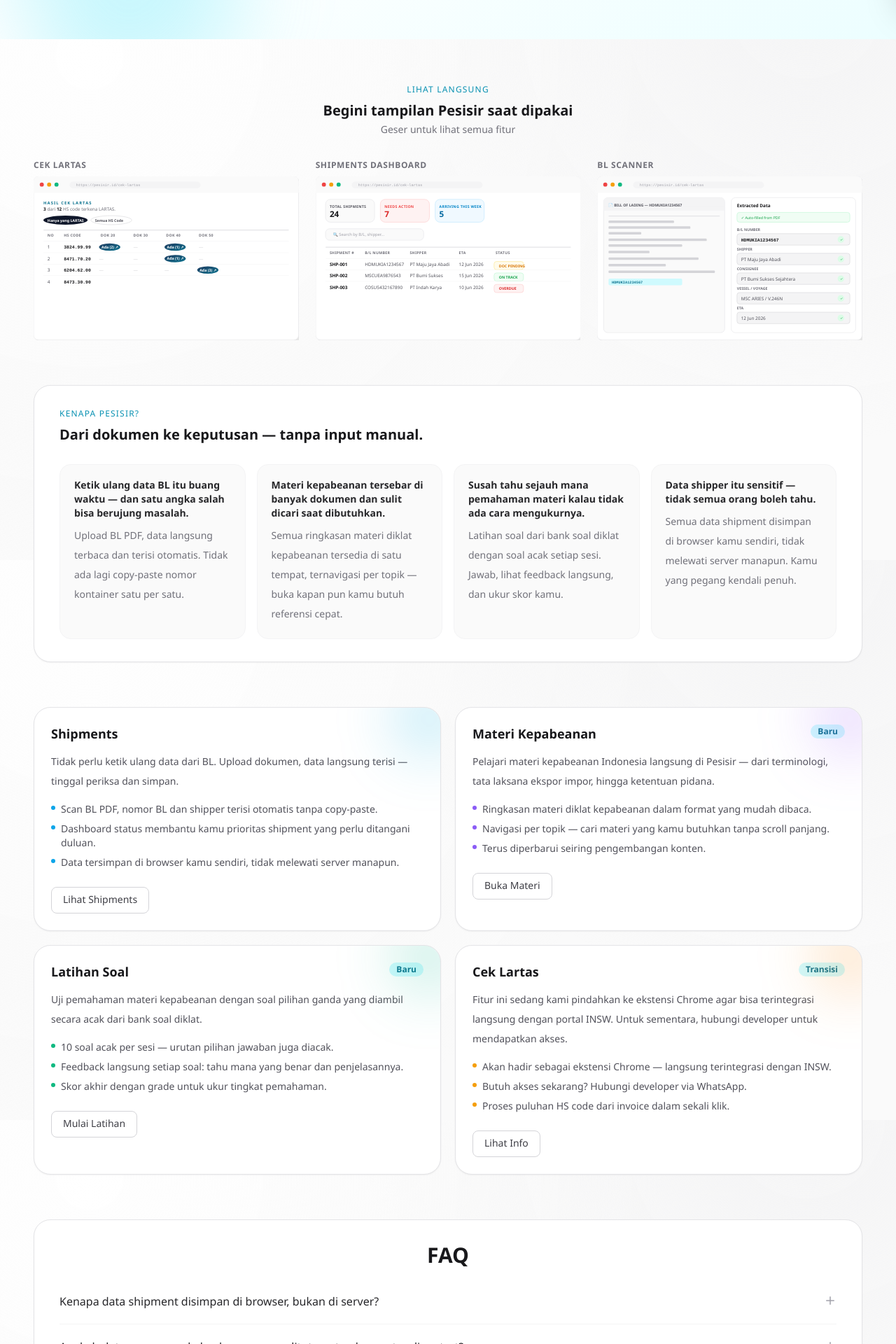
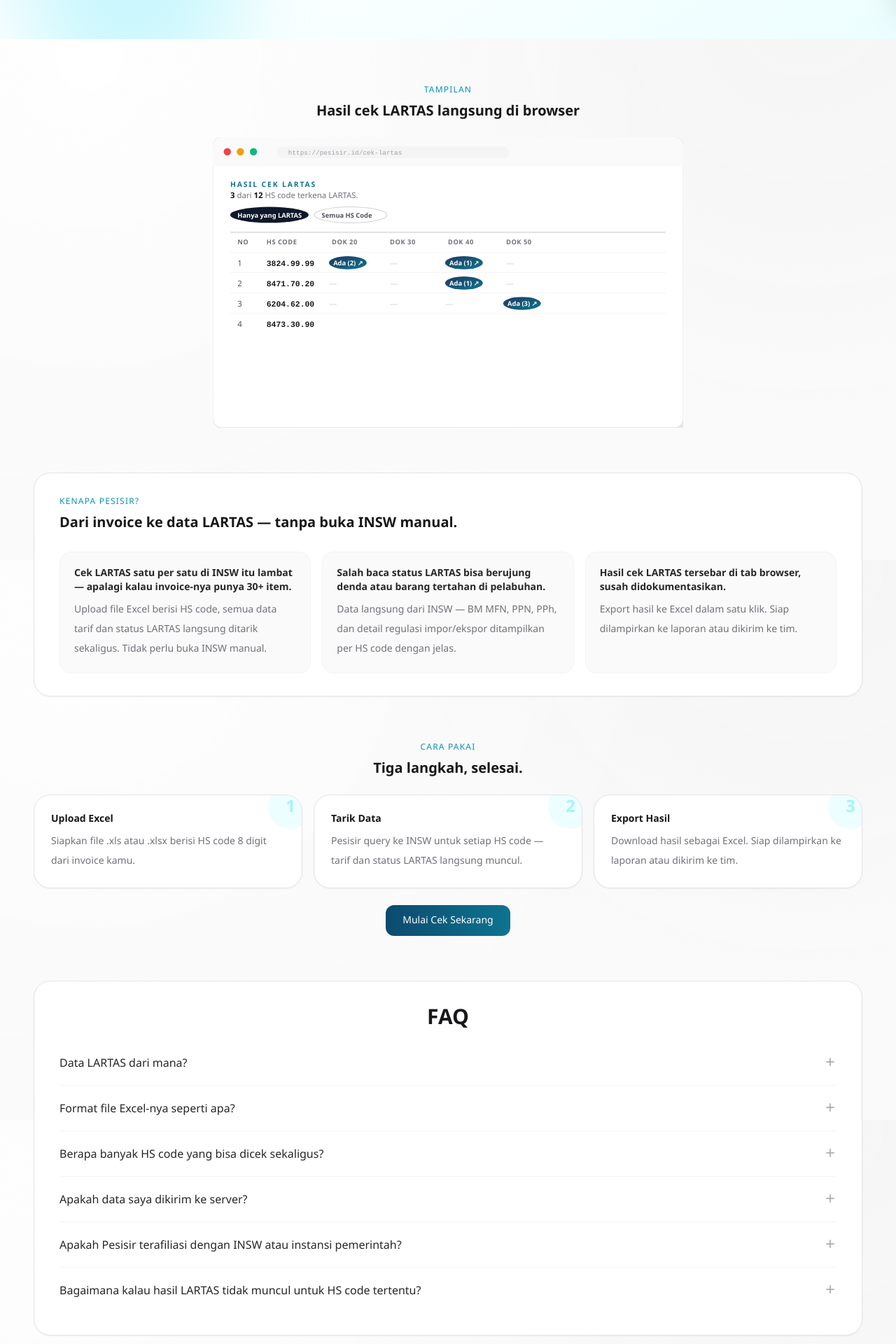
Before and after one commit to apktntaj/insscan, a Next.js app: page / in a window 1280 px wide. Shown: the part 800-2720 px from the top of the page at 70% size. Built offline with nearby package versions, Linux system fonts and the light colour scheme.

Commit message:
Focus on cek lartas service

```diff
--- a/app/page.jsx
+++ b/app/page.jsx
@@ -2,125 +2,50 @@
 
 import React, { useState } from "react";
 import Link from "next/link";
-import { CekLartasMockup, ShipmentMockup, BlScannerMockup } from "./presentation/components/common/ProductMockup";
-
-const productCards = [
-  {
-    title: "Shipments",
-    description:
-      "Tidak perlu ketik ulang data dari BL. Upload dokumen, data langsung terisi — tinggal periksa dan simpan.",
-    points: [
-      "Scan BL PDF, nomor BL dan shipper terisi otomatis tanpa copy-paste.",
-      "Dashboard status membantu kamu prioritas shipment yang perlu ditangani duluan.",
-      "Data tersimpan di browser kamu sendiri, tidak melewati server manapun.",
-    ],
-    href: "/shipments",
-    cta: "Lihat Shipments",
-    accent: "from-sky-500/20 to-cyan-500/20",
-    dot: "bg-sky-500",
-    badge: null,
-  },
-  {
-    title: "Materi Kepabeanan",
-    description:
-      "Pelajari materi kepabeanan Indonesia langsung di Pesisir — dari terminologi, tata laksana ekspor impor, hingga ketentuan pidana.",
-    points: [
-      "Ringkasan materi diklat kepabeanan dalam format yang mudah dibaca.",
-      "Navigasi per topik — cari materi yang kamu butuhkan tanpa scroll panjang.",
-      "Terus diperbarui seiring pengembangan konten.",
-    ],
-    href: "/learn",
-    cta: "Buka Materi",
-    accent: "from-violet-500/20 to-purple-500/20",
-    dot: "bg-violet-500",
-    badge: "Baru",
-  },
-  {
-    title: "Latihan Soal",
-    description:
-      "Uji pemahaman materi kepabeanan dengan soal pilihan ganda yang diambil secara acak dari bank soal diklat.",
-    points: [
-      "10 soal acak per sesi — urutan pilihan jawaban juga diacak.",
-      "Feedback langsung setiap soal: tahu mana yang benar dan penjelasannya.",
-      "Skor akhir dengan grade untuk ukur tingkat pemahaman.",
-    ],
-    href: "/exercise",
-    cta: "Mulai Latihan",
-    accent: "from-emerald-500/20 to-teal-500/20",
-    dot: "bg-emerald-500",
-    badge: "Baru",
-  },
-  {
-    title: "Cek Lartas",
-    description:
-      "Fitur ini sedang kami pindahkan ke ekstensi Chrome agar bisa terintegrasi langsung dengan portal INSW. Untuk sementara, hubungi developer untuk mendapatkan akses.",
-    points: [
-      "Akan hadir sebagai ekstensi Chrome — langsung terintegrasi dengan INSW.",
-      "Butuh akses sekarang? Hubungi developer via WhatsApp.",
-      "Proses puluhan HS code dari invoice dalam sekali klik.",
-    ],
-    href: "/cek-lartas",
-    cta: "Lihat Info",
-    accent: "from-amber-500/20 to-orange-500/20",
-    dot: "bg-amber-500",
-    badge: "Transisi",
-  },
-];
+import { CekLartasMockup } from "./presentation/components/common/ProductMockup";
 
 const whyReasons = [
   {
-    pain: "Ketik ulang data BL itu buang waktu — dan satu angka salah bisa berujung masalah.",
+    pain: "Cek LARTAS satu per satu di INSW itu lambat — apalagi kalau invoice-nya punya 30+ item.",
     solve:
-      "Upload BL PDF, data langsung terbaca dan terisi otomatis. Tidak ada lagi copy-paste nomor kontainer satu per satu.",
+      "Upload file Excel berisi HS code, semua data tarif dan status LARTAS langsung ditarik sekaligus. Tidak perlu buka INSW manual.",
   },
   {
-    pain: "Materi kepabeanan tersebar di banyak dokumen dan sulit dicari saat dibutuhkan.",
+    pain: "Salah baca status LARTAS bisa berujung denda atau barang tertahan di pelabuhan.",
     solve:
-      "Semua ringkasan materi diklat kepabeanan tersedia di satu tempat, ternavigasi per topik — buka kapan pun kamu butuh referensi cepat.",
+      "Data langsung dari INSW — BM MFN, PPN, PPh, dan detail regulasi impor/ekspor ditampilkan per HS code dengan jelas.",
   },
   {
-    pain: "Susah tahu sejauh mana pemahaman materi kalau tidak ada cara mengukurnya.",
+    pain: "Hasil cek LARTAS tersebar di tab browser, susah didokumentasikan.",
     solve:
-      "Latihan soal dari bank soal diklat dengan soal acak setiap sesi. Jawab, lihat feedback langsung, dan ukur skor kamu.",
-  },
-  {
-    pain: "Data shipper itu sensitif — tidak semua orang boleh tahu.",
-    solve: "Semua data shipment disimpan di browser kamu sendiri, tidak melewati server manapun. Kamu yang pegang kendali penuh.",
+      "Export hasil ke Excel dalam satu klik. Siap dilampirkan ke laporan atau dikirim ke tim.",
   },
 ];
 
 const faqs = [
   {
-    q: "Kenapa data shipment disimpan di browser, bukan di server?",
-    a: "Privasi. Data shipment (terutama shipper) bersifat sensitif secara bisnis. Dengan menyimpannya di browser, kamu punya kendali penuh. Tidak ada yang bisa mengakses data kamu selain kamu sendiri.",
+    q: "Data LARTAS dari mana?",
+    a: "Langsung dari API INSW (Indonesia National Single Window) — sumber resmi yang sama yang dipakai portal insw.go.id.",
   },
   {
-    q: "Apakah data saya aman kalau browser-nya ditutup atau komputer di-restart?",
-    a: "Ya, aman. Data shipment persisten selama tidak berpindah perangkat atau berganti browser.",
+    q: "Format file Excel-nya seperti apa?",
+    a: "Cukup satu kolom berisi HS code 8 digit. Tidak perlu header khusus — Pesisir akan membaca semua angka 8 digit yang ditemukan di file.",
   },
   {
-    q: "Kenapa fitur Cek Lartas sedang tidak aktif?",
-    a: "Cek Lartas sedang kami pindahkan ke ekstensi Google Chrome agar bisa terintegrasi langsung dengan portal INSW tanpa perlu berpindah tab. Kalau kamu butuh akses sekarang, hubungi developer via WhatsApp — kami bisa membukakan aksesnya.",
+    q: "Berapa banyak HS code yang bisa dicek sekaligus?",
+    a: "Paket gratis dibatasi 10 HS code per hari. Upgrade ke Pro (Rp26.000/bulan) untuk query unlimited tanpa batas harian.",
   },
   {
-    q: "Materi kepabeanan yang tersedia di Pesisir dari mana sumbernya?",
-    a: "Konten materi disusun berdasarkan materi diklat kepabeanan. Ini bukan pengganti sumber resmi — selalu verifikasi ke regulasi terbaru dari DJBC untuk keperluan profesional.",
-  },
-  {
-    q: "Soal latihan di Pesisir dari mana?",
-    a: "Soal-soal diambil dari bank soal diklat kepabeanan. Setiap sesi menampilkan 10 soal yang dipilih secara acak, dengan urutan pilihan jawaban yang juga diacak agar kamu tidak menghafal posisi jawaban.",
-  },
-  {
-    q: "Apakah Pesisir gratis?",
-    a: "Ya, saat ini semua fitur Pesisir gratis digunakan tanpa perlu membuat akun.",
+    q: "Apakah data saya dikirim ke server?",
+    a: "File Excel yang kamu upload diproses di browser — tidak disimpan di server manapun. Hanya HS code yang dikirim ke INSW untuk dicek.",
   },
   {
     q: "Apakah Pesisir terafiliasi dengan INSW atau instansi pemerintah?",
     a: "Tidak. Pesisir adalah tool independen yang dibuat untuk membantu staf operasional PPJK dan freight forwarder.",
   },
   {
-    q: "Bagaimana kalau saya menemukan bug atau ingin mengusulkan fitur?",
-    a: "Kamu bisa menyampaikannya langsung di halaman Feedback. Ada form saran dan kontak WhatsApp yang bisa kamu gunakan.",
+    q: "Bagaimana kalau hasil LARTAS tidak muncul untuk HS code tertentu?",
+    a: "Beberapa HS code memang tidak memiliki regulasi LARTAS aktif — artinya barang tersebut bebas tanpa persyaratan izin. Data tetap menampilkan tarif BM, PPN, dan PPh jika tersedia.",
   },
 ];
 
@@ -154,67 +79,6 @@
   );
 }
 
-/**
- * Carousel pagination untuk why section di mobile.
- * @param {{ items: typeof whyReasons }} props
- */
-function WhyCarousel({ items }) {
-  const [current, setCurrent] = useState(0);
-  const startX = React.useRef(null);
-
-  function handleTouchStart(e) {
-    startX.current = e.touches[0].clientX;
-  }
-
-  function handleTouchEnd(e) {
-    if (startX.current === null) return;
-    const diff = startX.current - e.changedTouches[0].clientX;
-    if (diff > 40 && current < items.length - 1) setCurrent((c) => c + 1);
-    if (diff < -40 && current > 0) setCurrent((c) => c - 1);
-    startX.current = null;
-  }
-
-  return (
-    <div className="mt-7 sm:hidden">
-      {/* Card */}
-      <div
-        className="overflow-hidden"
-        onTouchStart={handleTouchStart}
-        onTouchEnd={handleTouchEnd}
-      >
-        <div
-          className="flex transition-transform duration-300 ease-in-out"
-          style={{ transform: `translateX(-${current * 100}%)` }}
-        >
-          {items.map((item) => (
-            <div
-              key={item.pain}
-              className="w-full shrink-0 rounded-2xl border border-zinc-100 bg-zinc-50 p-5"
-            >
-              <p className="text-sm font-semibold text-zinc-800">{item.pain}</p>
-              <p className="mt-2 text-sm leading-7 text-zinc-500">{item.solve}</p>
-            </div>
-          ))}
-        </div>
-      </div>
-
-      {/* Dot indicators */}
-      <div className="mt-4 flex justify-center gap-2">
-        {items.map((_, i) => (
-          <button
-            key={i}
-            aria-label={`Slide ${i + 1}`}
-            onClick={() => setCurrent(i)}
-            className={`h-2 rounded-full transition-all duration-200 ${
-              i === current ? "w-5 bg-cyan-500" : "w-2 bg-zinc-300"
-            }`}
-          />
-        ))}
-      </div>
-    </div>
-  );
-}
-
 export default function Home() {
   const [activeIndex, setActiveIndex] = useState(null);
 
@@ -234,85 +98,50 @@
             Pesisir
           </p>
           <h1 className="mt-6 bg-gradient-to-r from-sky-900 to-cyan-700 bg-clip-text text-4xl font-semibold tracking-tight text-transparent sm:text-5xl lg:text-6xl">
-            Kerja lebih cepat dan tepat.
+            Cek LARTAS puluhan HS code dalam sekali klik.
           </h1>
           <p className="mx-auto mt-5 max-w-2xl text-base leading-8 text-zinc-600">
-            Pesisir adalah platform untuk staf PPJK dan freight forwarder — kelola shipment, pelajari materi kepabeanan, dan uji pemahaman, semua dalam satu tempat.
+            Upload Excel berisi HS code dari invoice — Pesisir langsung tarik data tarif bea masuk, PPN, PPh, dan status LARTAS dari INSW. Tidak perlu buka portal satu per satu.
           </p>
           <div className="mt-9 flex flex-wrap justify-center gap-3">
+            <Link
+              href="/cek-lartas"
+              className="rounded-xl bg-gradient-to-r from-sky-900 to-cyan-700 px-6 py-3 text-sm font-medium text-white transition hover:from-sky-800 hover:to-cyan-600"
+            >
+              Coba Sekarang — Gratis
+            </Link>
             <a
-              href="#why"
-              className="rounded-xl bg-zinc-900 px-5 py-3 text-sm font-medium text-zinc-50 transition hover:bg-zinc-800"
-            >
-              Kenapa Pesisir?
-            </a>
-            <a
-              href="#fitur"
+              href="#cara-kerja"
               className="rounded-xl border border-zinc-300 px-5 py-3 text-sm font-medium text-zinc-700 transition hover:bg-zinc-100"
             >
-              Lihat Menu
+              Cara Kerja
             </a>
           </div>
+          <p className="mt-4 text-xs text-zinc-400">Gratis 10 query/hari · Tidak perlu daftar akun</p>
         </div>
       </section>
 
-      {/* Product Showcase */}
-      <section className="space-y-8">
+      {/* Product Mockup */}
+      <section className="space-y-6">
         <div className="text-center">
-          <p className="text-xs font-medium uppercase tracking-widest text-cyan-600">Lihat Langsung</p>
+          <p className="text-xs font-medium uppercase tracking-widest text-cyan-600">Tampilan</p>
           <h3 className="mt-2 text-lg font-semibold text-zinc-900 sm:text-xl">
-            Begini tampilan Pesisir saat dipakai
+            Hasil cek LARTAS langsung di browser
           </h3>
-          <p className="mt-1 text-sm text-zinc-500">
-            Geser untuk lihat semua fitur
-          </p>
         </div>
-
-        {/* Desktop: grid */}
-        <div className="hidden gap-6 md:grid md:grid-cols-2 lg:grid-cols-3">
-          <div className="space-y-2">
-            <p className="text-xs font-semibold uppercase tracking-wider text-zinc-500">Cek Lartas</p>
-            <CekLartasMockup />
-          </div>
-          <div className="space-y-2">
-            <p className="text-xs font-semibold uppercase tracking-wider text-zinc-500">Shipments Dashboard</p>
-            <ShipmentMockup />
-          </div>
-          <div className="space-y-2 md:col-span-2 lg:col-span-1">
-            <p className="text-xs font-semibold uppercase tracking-wider text-zinc-500">BL Scanner</p>
-            <BlScannerMockup />
-          </div>
-        </div>
-
-        {/* Mobile: horizontal scroll */}
-        <div className="flex gap-4 overflow-x-auto pb-4 md:hidden snap-x snap-mandatory scrollbar-none">
-          <div className="min-w-[85vw] snap-center space-y-2">
-            <p className="text-xs font-semibold uppercase tracking-wider text-zinc-500">Cek Lartas</p>
-            <CekLartasMockup />
-          </div>
-          <div className="min-w-[85vw] snap-center space-y-2">
-            <p className="text-xs font-semibold uppercase tracking-wider text-zinc-500">Shipments Dashboard</p>
-            <ShipmentMockup />
-          </div>
-          <div className="min-w-[85vw] snap-center space-y-2">
-            <p className="text-xs font-semibold uppercase tracking-wider text-zinc-500">BL Scanner</p>
-            <BlScannerMockup />
-          </div>
+        <div className="mx-auto max-w-2xl">
+          <CekLartasMockup />
         </div>
       </section>
 
       {/* Why */}
-      <section id="why" className="rounded-3xl border border-zinc-200 bg-white px-7 py-8 shadow-sm sm:px-9">
+      <section id="cara-kerja" className="rounded-3xl border border-zinc-200 bg-white px-7 py-8 shadow-sm sm:px-9">
         <p className="text-xs font-medium uppercase tracking-widest text-cyan-600">Kenapa Pesisir?</p>
         <h3 className="mt-2 text-lg font-semibold text-zinc-900 sm:text-xl">
-          Dari dokumen ke keputusan — tanpa input manual.
+          Dari invoice ke data LARTAS — tanpa buka INSW manual.
         </h3>
 
-        {/* Mobile: carousel */}
-        <WhyCarousel items={whyReasons} />
-
-        {/* Desktop: grid */}
-        <div className="mt-7 hidden grid-cols-2 gap-4 sm:grid lg:grid-cols-4">
+        <div className="mt-7 grid grid-cols-1 gap-4 sm:grid-cols-3">
           {whyReasons.map((item) => (
             <div key={item.pain} className="rounded-2xl border border-zinc-100 bg-zinc-50 p-5">
               <p className="text-sm font-semibold text-zinc-800">{item.pain}</p>
@@ -322,39 +151,36 @@
         </div>
       </section>
 
-      {/* Fitur */}
-      <section id="fitur" className="grid grid-cols-1 gap-5 md:grid-cols-2">
-        {productCards.map((card) => (
-          <article
-            key={card.title}
-            className="relative overflow-hidden rounded-3xl border border-zinc-200 bg-white p-6 shadow-sm transition hover:border-cyan-300"
+      {/* How it works */}
+      <section className="space-y-6">
+        <div className="text-center">
+          <p className="text-xs font-medium uppercase tracking-widest text-cyan-600">Cara Pakai</p>
+          <h3 className="mt-2 text-lg font-semibold text-zinc-900 sm:text-xl">Tiga langkah, selesai.</h3>
+        </div>
+        <div className="grid grid-cols-1 gap-4 sm:grid-cols-3">
+          {[
+            { step: "1", title: "Upload Excel", desc: "Siapkan file .xls atau .xlsx berisi HS code 8 digit dari invoice kamu." },
+            { step: "2", title: "Tarik Data", desc: "Pesisir query ke INSW untuk setiap HS code — tarif dan status LARTAS langsung muncul." },
+            { step: "3", title: "Export Hasil", desc: "Download hasil sebagai Excel. Siap dilampirkan ke laporan atau dikirim ke tim." },
+          ].map((item) => (
+            <div key={item.step} className="relative overflow-hidden rounded-3xl border border-zinc-200 bg-white p-6 shadow-sm">
+              <div className="pointer-events-none absolute -right-4 -top-4 flex h-16 w-16 items-center justify-center rounded-full bg-cyan-50 text-2xl font-bold text-cyan-200">
+                {item.step}
+              </div>
+              <p className="text-sm font-semibold text-zinc-900">{item.title}</p>
+              <p className="mt-2 text-sm leading-7 text-zinc-500">{item.desc}</p>
+            </div>
+          ))}
+        </div>
+
+        <div className="text-center">
+          <Link
+            href="/cek-lartas"
+            className="inline-flex rounded-xl bg-gradient-to-r from-sky-900 to-cyan-700 px-6 py-3 text-sm font-medium text-white transition hover:from-sky-800 hover:to-cyan-600"
           >
-            <div className={`pointer-events-none absolute -right-10 -top-10 h-28 w-28 rounded-full bg-gradient-to-br ${card.accent} blur-2xl`} />
-            <div className="flex items-start justify-between gap-2">
-              <h2 className="text-lg font-semibold text-zinc-900">{card.title}</h2>
-              {card.badge && (
-                <span className="shrink-0 rounded-full bg-cyan-100 px-2.5 py-0.5 text-xs font-semibold text-cyan-700">
-                  {card.badge}
-                </span>
-              )}
-            </div>
-            <p className="mt-3 text-sm leading-7 text-zinc-600">{card.description}</p>
-            <ul className="mt-4 space-y-2 text-sm text-zinc-600">
-              {card.points.map((point) => (
-                <li key={point} className="flex gap-2">
-                  <span className={`mt-1 h-1.5 w-1.5 shrink-0 rounded-full ${card.dot}`} />
-                  <span>{point}</span>
-                </li>
-              ))}
-            </ul>
-            <Link
-              href={card.href}
-              className="mt-6 inline-flex rounded-lg border border-zinc-300 px-4 py-2 text-sm font-medium text-zinc-700 transition hover:bg-zinc-100"
-            >
-              {card.cta}
-            </Link>
-          </article>
-        ))}
+            Mulai Cek Sekarang
+          </Link>
+        </div>
       </section>
 
       {/* FAQ */}
--- a/app/presentation/config/nav-links.js
+++ b/app/presentation/config/nav-links.js
@@ -4,24 +4,24 @@
  */
 
 export const navLinks = [
-  {
-    id: 1,
-    label: "Shipments",
-    href: "/shipments",
-  },
-  {
-    id: 2,
-    label: "Materi",
-    href: "/learn",
-  },
+  // {
+  //   id: 1,
+  //   label: "Shipments",
+  //   href: "/shipments",
+  // },
+  // {
+  //   id: 2,
+  //   label: "Materi",
+  //   href: "/learn",
+  // },
   {
     id: 3,
     label: "Latihan",
     href: "/exercise",
   },
-  {
-    id: 4,
-    label: "Feedback",
-    href: "/feedback",
-  },
+  // {
+  //   id: 4,
+  //   label: "Feedback",
+  //   href: "/feedback",
+  // },
 ];
```
